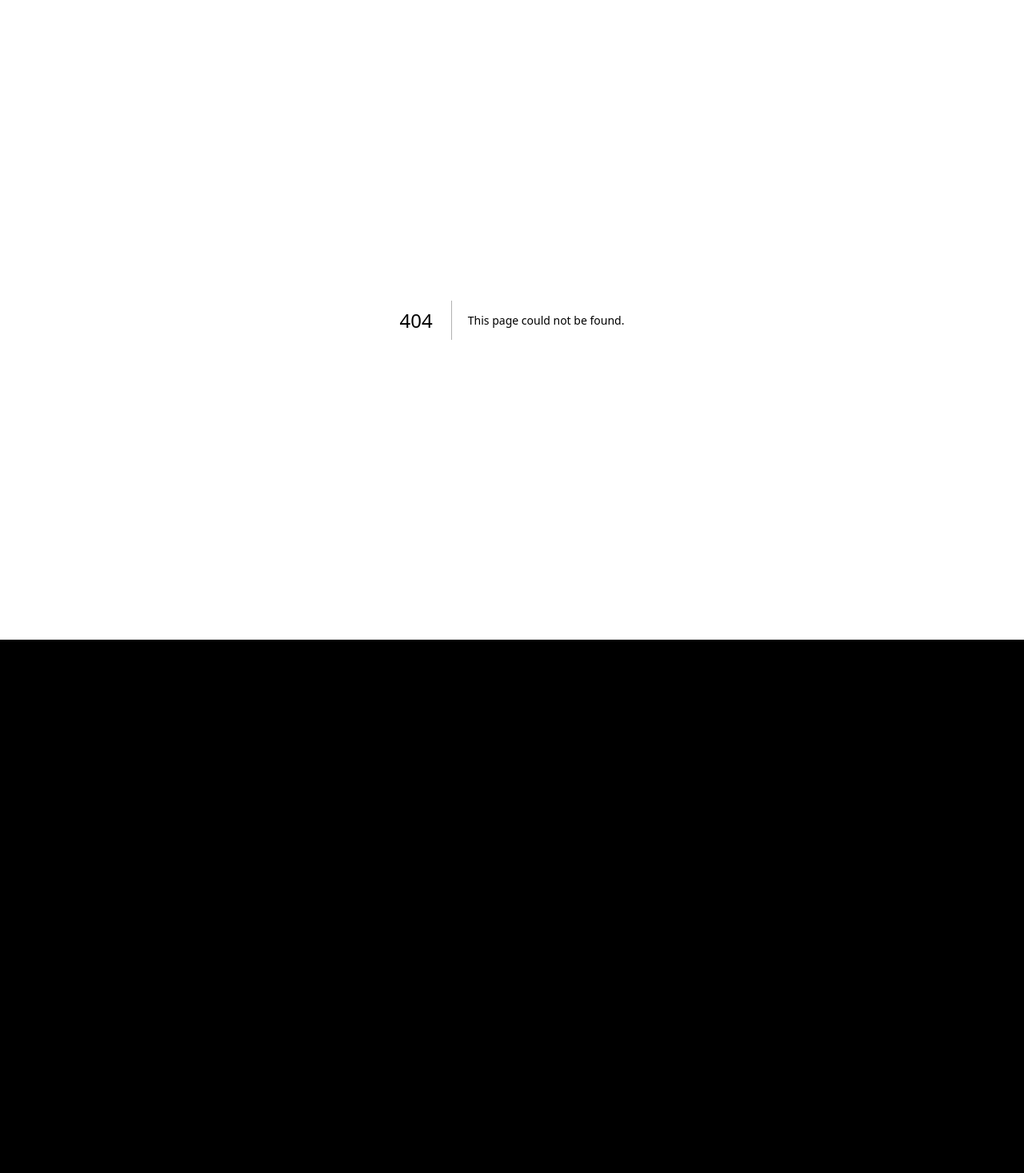
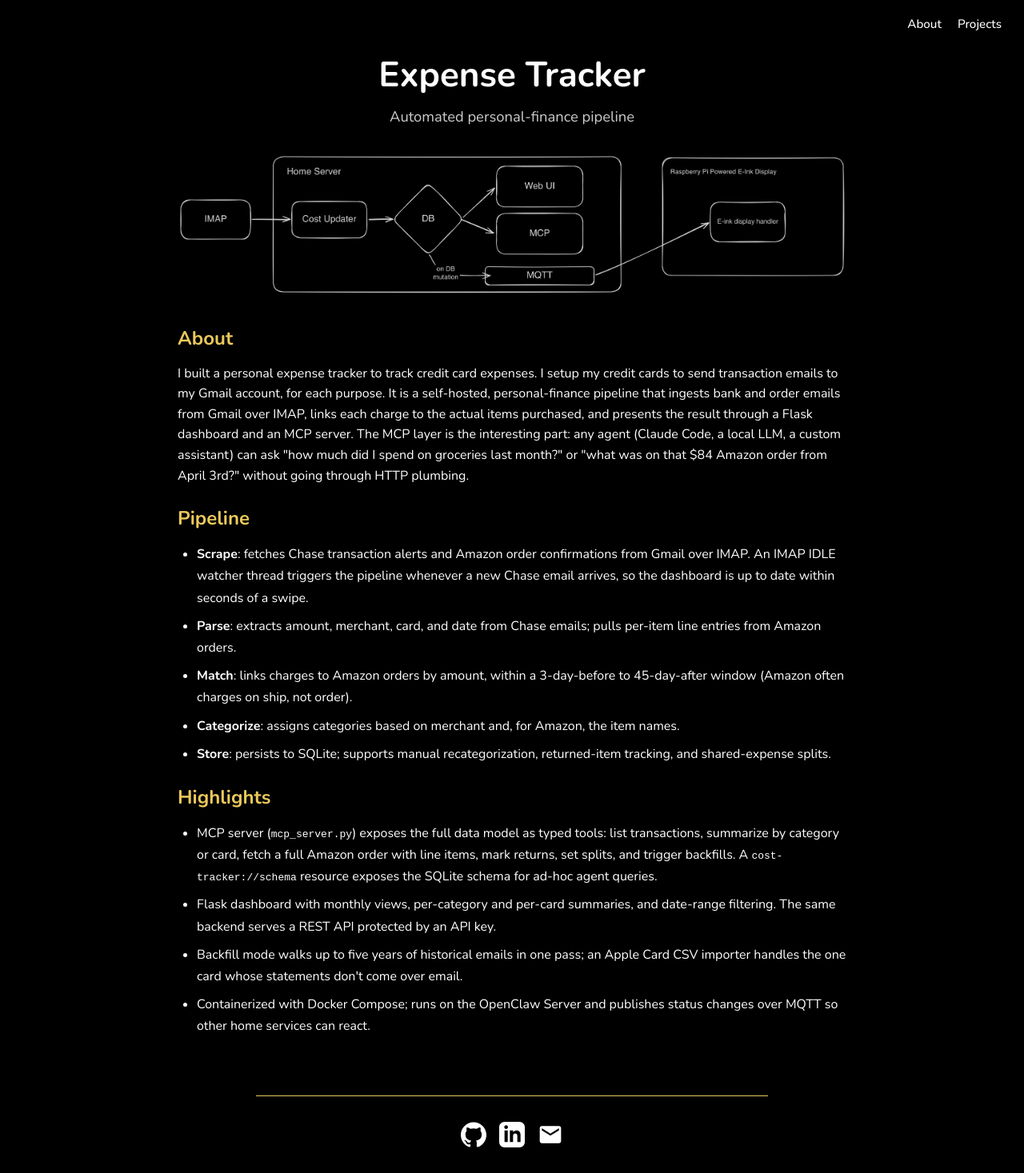
Before and after one commit to bryantleee/next-personal-website, a Next.js app: page /projects/expense-tracker in a window 1280 px wide. Before the commit this address had no page. Shown: the whole page at 80% size. Before the commit the page ends 800 px from the top, so only its background shows below. Built offline with nearby package versions, Linux system fonts and the light colour scheme.

Commit message:
Add expense tracker project

```diff
--- /dev/null
+++ b/pages/projects/expense-tracker/index.tsx
@@ -0,0 +1,125 @@
+import type { NextPage } from "next";
+import Image from "next/image";
+import Footer from "../../../components/Footer/Footer";
+import Seo from "../../../components/Seo/Seo";
+import styles from "../../../styles/Home.module.scss";
+import projectStyles from "../../../styles/ProjectPage.module.scss";
+
+const EXPENSE_TRACKER_DESCRIPTION =
+  "Automated expense tracking that scrapes Chase and Amazon emails, matches charges to line-item orders, and exposes the data to LLM agents over MCP.";
+
+const ExpenseTracker: NextPage = () => {
+  return (
+    <>
+      <Seo
+        title="Expense Tracker | Bryant Lee"
+        description={EXPENSE_TRACKER_DESCRIPTION}
+        path="/projects/expense-tracker"
+        image="/expense-tracker.webp"
+        type="article"
+        jsonLd={{
+          "@context": "https://schema.org",
+          "@type": "CreativeWork",
+          name: "Expense Tracker",
+          description: EXPENSE_TRACKER_DESCRIPTION,
+          image: "https://www.bryant.li/expense-tracker.webp",
+          author: { "@type": "Person", name: "Bryant Lee" },
+          url: "https://www.bryant.li/projects/expense-tracker",
+        }}
+      />
+      <main className={styles.main}>
+        <div className={styles.projectsHeader}>
+          <h1 className={styles.projectsTitle}>Expense Tracker</h1>
+          <p className={styles.projectsSubtitle}>
+            Automated personal-finance pipeline
+          </p>
+        </div>
+        <div className={projectStyles.content}>
+          <div className={projectStyles.hero}>
+            <Image
+              src="/expense-tracker.webp"
+              alt="Expense Tracker architecture diagram"
+              width={1200}
+              height={260}
+              priority
+              sizes="(max-width: 768px) 100vw, 900px"
+              className={projectStyles.heroImage}
+            />
+          </div>
+
+          <h2 className={projectStyles.sectionHeading}>About</h2>
+          <p className={projectStyles.body}>
+            I built a personal expense tracker to track credit card expenses. I
+            setup my credit cards to send transaction emails to my Gmail
+            account, for each purpose. It is a self-hosted, personal-finance
+            pipeline that ingests bank and order emails from Gmail over IMAP,
+            links each charge to the actual items purchased, and presents the
+            result through a Flask dashboard and an MCP server. The MCP layer is
+            the interesting part: any agent (Claude Code, a local LLM, a custom
+            assistant) can ask &quot;how much did I spend on groceries last
+            month?&quot; or &quot;what was on that $84 Amazon order from April
+            3rd?&quot; without going through HTTP plumbing.
+          </p>
+
+          <h2 className={projectStyles.sectionHeading}>Pipeline</h2>
+          <ul className={projectStyles.list}>
+            <li className={projectStyles.listItem}>
+              <strong>Scrape</strong>: fetches Chase transaction alerts and
+              Amazon order confirmations from Gmail over IMAP. An IMAP IDLE
+              watcher thread triggers the pipeline whenever a new Chase email
+              arrives, so the dashboard is up to date within seconds of a swipe.
+            </li>
+            <li className={projectStyles.listItem}>
+              <strong>Parse</strong>: extracts amount, merchant, card, and date
+              from Chase emails; pulls per-item line entries from Amazon orders.
+            </li>
+            <li className={projectStyles.listItem}>
+              <strong>Match</strong>: links charges to Amazon orders by amount,
+              within a 3-day-before to 45-day-after window (Amazon often charges
+              on ship, not order).
+            </li>
+            <li className={projectStyles.listItem}>
+              <strong>Categorize</strong>: assigns categories based on merchant
+              and, for Amazon, the item names.
+            </li>
+            <li className={projectStyles.listItem}>
+              <strong>Store</strong>: persists to SQLite; supports manual
+              recategorization, returned-item tracking, and shared-expense
+              splits.
+            </li>
+          </ul>
+
+          <h2 className={projectStyles.sectionHeading}>Highlights</h2>
+          <ul className={projectStyles.list}>
+            <li className={projectStyles.listItem}>
+              MCP server (<code>mcp_server.py</code>) exposes the full data
+              model as typed tools: list transactions, summarize by category or
+              card, fetch a full Amazon order with line items, mark returns, set
+              splits, and trigger backfills. A{" "}
+              <code>cost-tracker://schema</code> resource exposes the SQLite
+              schema for ad-hoc agent queries.
+            </li>
+            <li className={projectStyles.listItem}>
+              Flask dashboard with monthly views, per-category and per-card
+              summaries, and date-range filtering. The same backend serves a
+              REST API protected by an API key.
+            </li>
+            <li className={projectStyles.listItem}>
+              Backfill mode walks up to five years of historical emails in one
+              pass; an Apple Card CSV importer handles the one card whose
+              statements don&apos;t come over email.
+            </li>
+            <li className={projectStyles.listItem}>
+              Containerized with Docker Compose; runs on the OpenClaw Server and
+              publishes status changes over MQTT so other home services can
+              react.
+            </li>
+          </ul>
+        </div>
+      </main>
+      <Footer />
+    </>
+  );
+};
+
+export default ExpenseTracker;
```
Also changed, not shown: components/Projects/projectsData.ts (+9 -1 lines), public/expense-tracker.webp (added).
